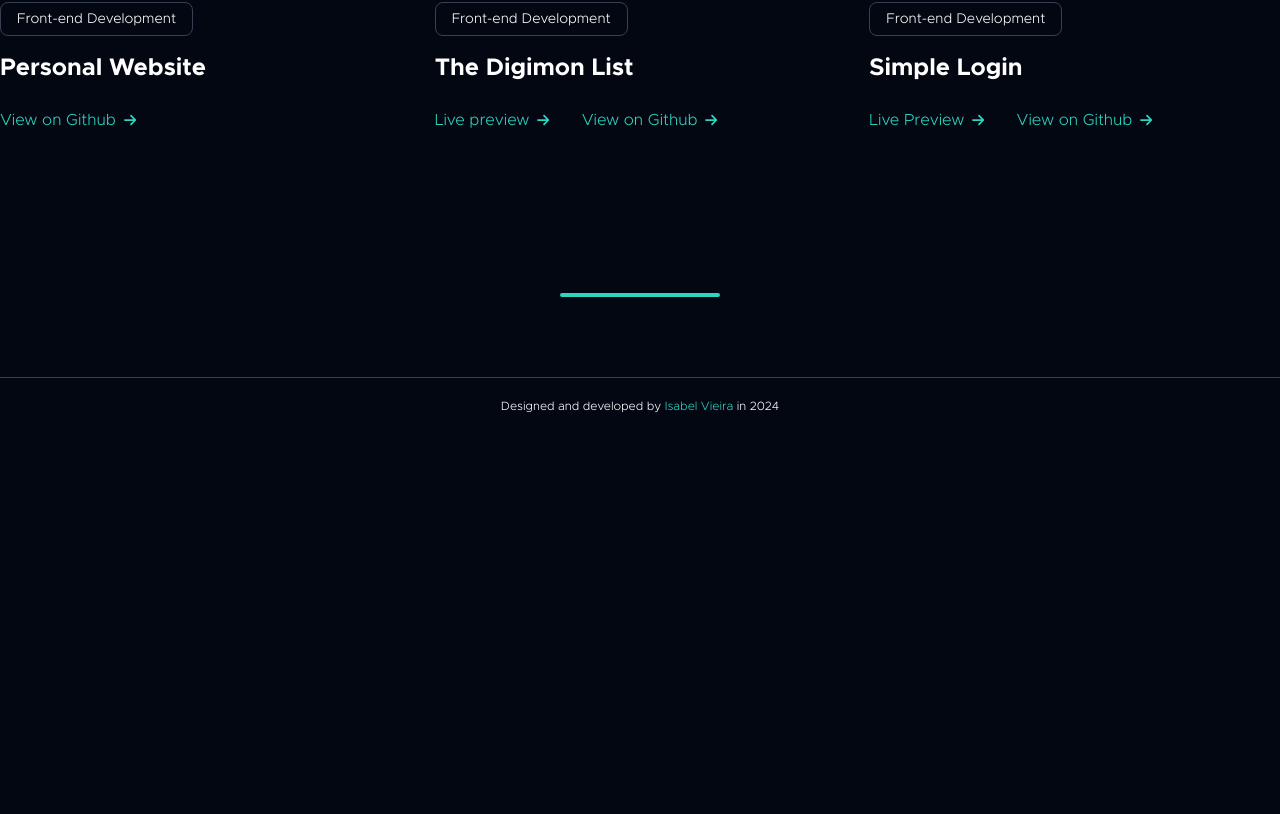
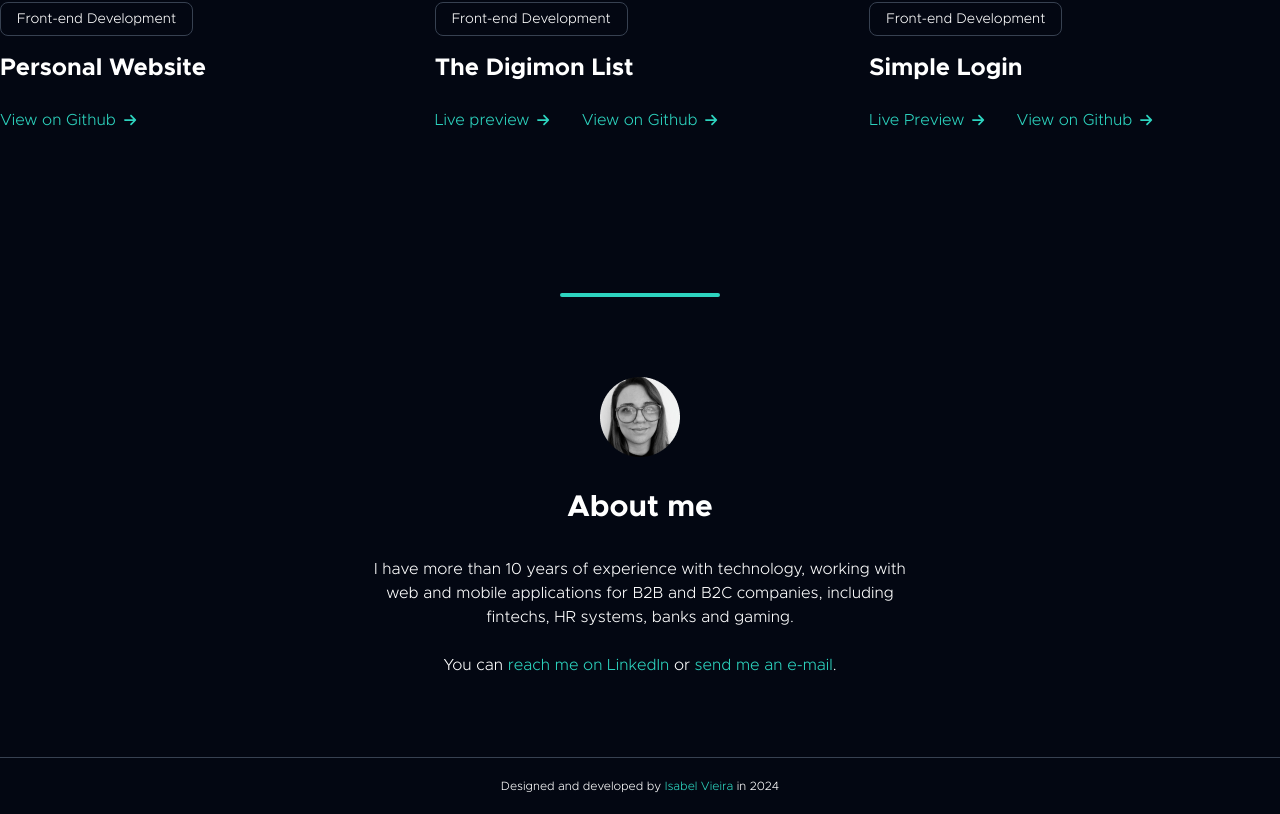
Before and after one commit to belvieir4/personal-website, a React (Vite) app: page / in a window 1280 px wide. Shown: the part 2410-3224 px from the top of the page. Before the commit the page ends 2844 px from the top, so only its background shows below. Built offline with nearby package versions, Linux system fonts and the light colour scheme.

Commit message:
feat: added the footer component and about me section at home

```diff
--- a/src/components/Footer.tsx
+++ b/src/components/Footer.tsx
@@ -6,7 +6,7 @@ function Footer() {
         <a
           href="https://www.linkedin.com/in/isabelcvieira/"
           target="_blank"
-          className="hover:un text-teal-400 hover:underline hover:underline-offset-4"
+          className="text-teal-400 hover:underline hover:underline-offset-4"
         >
           Isabel Vieira
         </a>{' '}
--- a/src/pages/Home.tsx
+++ b/src/pages/Home.tsx
@@ -5,6 +5,7 @@ import Card from 'components/Card';
 import ThumbDigimonList from 'pages/projects/frontprojects/imgs/thumb-digimonlist.jpg';
 import ThumbPersonalWebsite from 'pages/projects/frontprojects/imgs/thumb-personalwebsite.jpg';
 import ThumbSimpleLogin from 'pages/projects/frontprojects/imgs/thumb-simplelogin.jpg';
+import PersonalPhoto from 'assets/personal-photo.png';
 
 const Home = () => {
   return (
@@ -98,9 +99,40 @@ const Home = () => {
         </div>
       </div>
 
-      {/* Project Secondary Grid */}
-      <div className="flex w-full flex-col items-center">
+      {/* About me section */}
+      <div className="flex w-full flex-col items-center px-4">
         <hr className="mb-20 w-40 rounded-sm border-2 border-teal-400 lg:mt-20" />
+        <img
+          src={PersonalPhoto}
+          alt="Photo in black and white of Isabel Vieira"
+        />
+        <div className="mb-20 mt-8 flex max-w-[560px] flex-col items-center">
+          <h3 className="text-3xl font-bold text-white">About me</h3>
+          <p className="mt-8 text-center text-white">
+            I have more than 10 years of experience with technology, working
+            with web and mobile applications for B2B and B2C companies,
+            including fintechs, HR systems, banks and gaming.
+          </p>
+          <p className="mt-6 text-center text-white">
+            You can{' '}
+            <a
+              href="https://www.linkedin.com/in/isabelcvieira/"
+              target="_blank"
+              className="text-teal-400 hover:underline hover:underline-offset-4"
+            >
+              reach me on LinkedIn
+            </a>{' '}
+            or{' '}
+            <a
+              href="mailto:work.isabelvieira@gmail.com"
+              target="_blank"
+              className="text-teal-400 hover:underline hover:underline-offset-4"
+            >
+              send me an e-mail
+            </a>
+            .
+          </p>
+        </div>
       </div>
     </>
   );
```
Also changed, not shown: src/assets/personal-photo.png (added).
